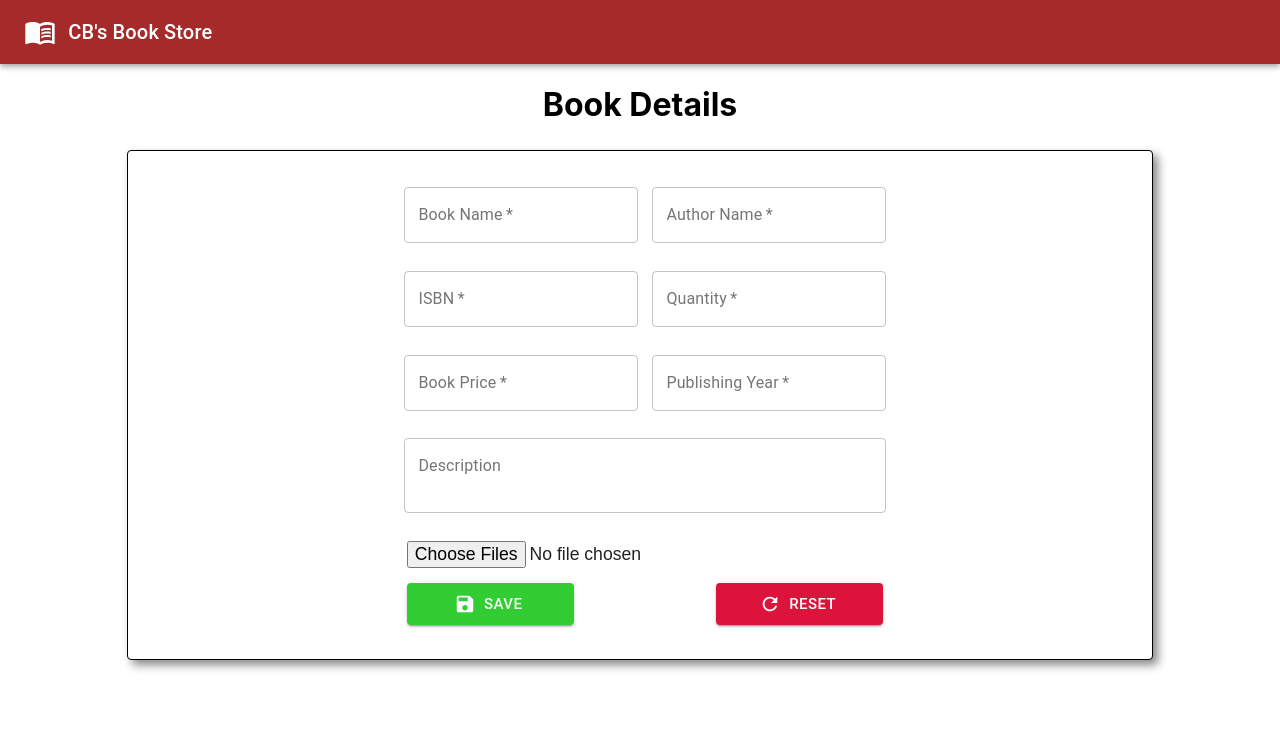
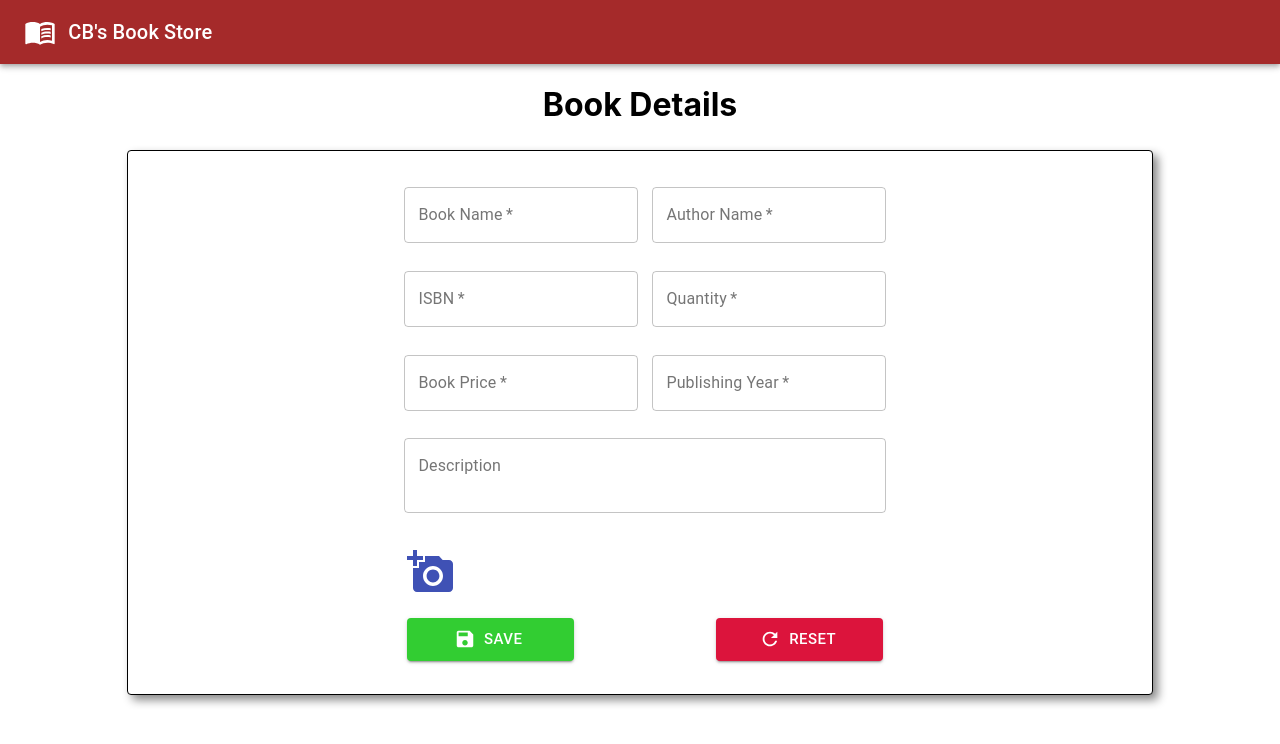
Before and after one commit to gajanan15/Online-Book-Store-Front-End, a React (Create React App) app: page / in a window 1280 px wide. Shown: the top 744 px of the page. Built offline with nearby package versions, Linux system fonts and the light colour scheme.

Commit message:
MODIFIED : Image button

```diff
--- a/src/component/admin/AdminPage.js
+++ b/src/component/admin/AdminPage.js
@@ -9,6 +9,8 @@ import Card from '@material-ui/core/Card';
 import CardContent from '@material-ui/core/CardContent';
 import CbHeader from "../utils/CbHeader";
 import CustomSnackBar from "../utils/CustomSnackBar";
+import IconButton from "@material-ui/core/IconButton";
+import AddAPhotoIcon from '@material-ui/icons/AddAPhoto';
 
 class AdminPage extends React.Component {
     constructor(props) {
@@ -209,6 +211,8 @@ class AdminPage extends React.Component {
     }
 
     render() {
+        const image = this.state.imageUrl;
+        let img = image.slice(12);
         return (
             <div>
                 <CbHeader/>
@@ -289,16 +293,21 @@ class AdminPage extends React.Component {
                                             name="description" className="textfield1"/>
                                     </div>
                                     <div className="input1">
-                                        <input type="file"
+                                        <label htmlFor="icon-button-file">
+                                            <IconButton color="primary" aria-label="upload picture" component="span" style={{paddingLeft:"2%"}}>
+                                                <AddAPhotoIcon style={{fontSize:"200%"}}/> </IconButton> </label>
+                                        <input
+                                                type="file"
                                                required={true}
-                                               name="imageUrl"
-                                               id="contained-button-file"
+                                                name="imageUrl"
+                                               id="icon-button-file"
                                                className="selectButton"
+                                                style={{visibility:"hidden"}}
                                                multiple
-                                               type="file"
-                                               accept="image/*"
+                                               accept="image/jpeg, image/png"
                                                onChange={this.changeState}
                                         />
+                                        <label>{img}</label>
                                     </div>
                                     <div className="btn">
                                         <Button variant="contained"
--- a/src/css/AddBookForm.css
+++ b/src/css/AddBookForm.css
@@ -4,7 +4,6 @@
 
 .description {
     margin-top: 1%;
-    margin-bottom: 1%;
     width: 97%;
     margin-left: 1.5%;
 }
@@ -33,8 +32,9 @@ h1 {
 }
 
 .selectButton {
+    font-size: 1%;
     margin-left: 2%;
-    margin-bottom: 1%;
+    width: 2%;
 }
 
 .text {
@@ -50,13 +50,6 @@ h1 {
 
 .textfield1 {
     width: 100%;
-}
-.selectButton{
-    font-size: 110%;
-}
-
-.input1 {
-
 }
 
 .btn {
```
